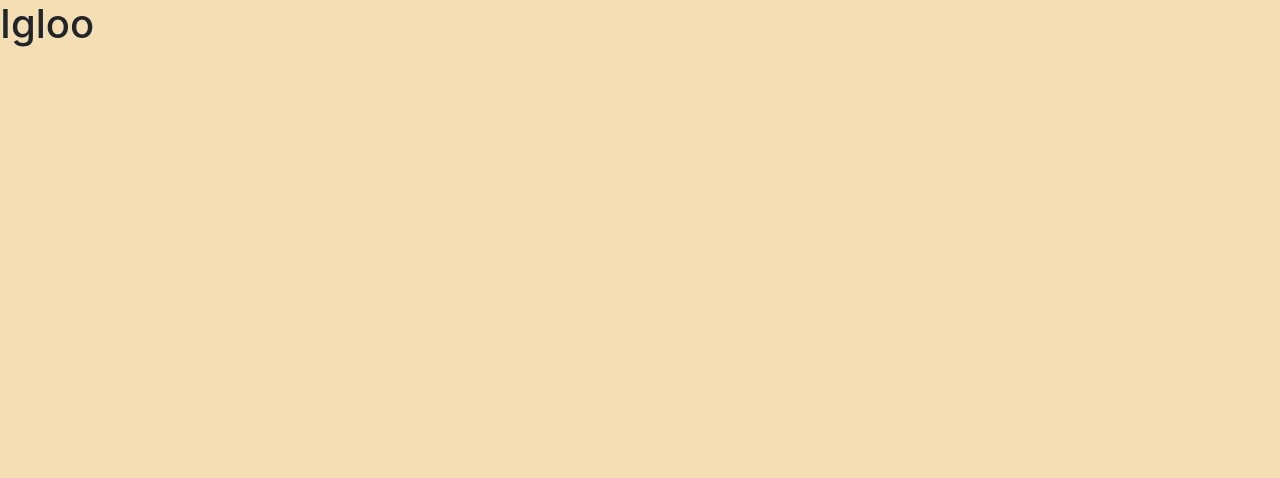
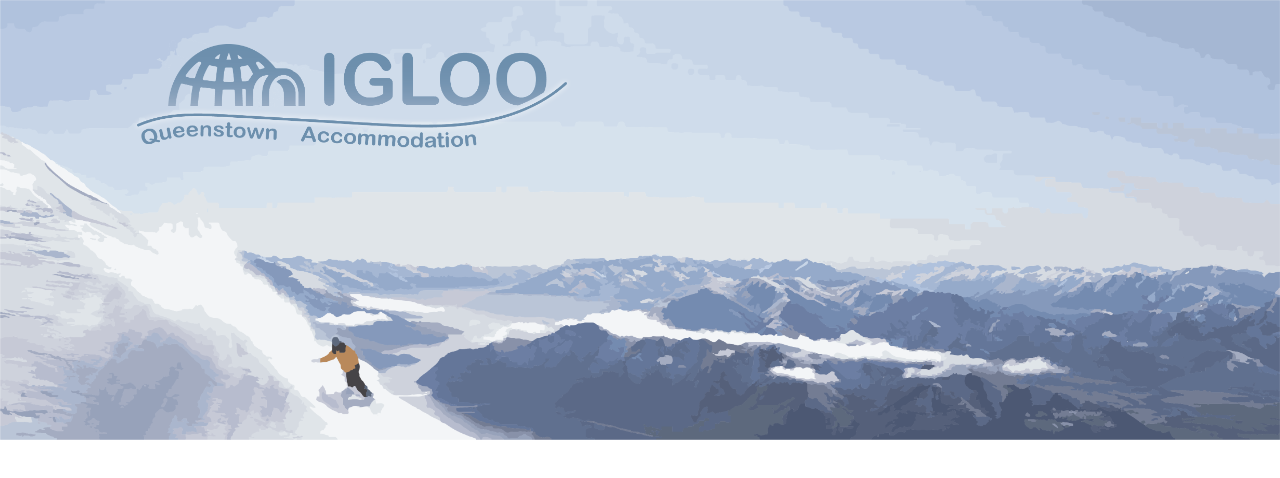
Before and after one commit to NathanRomanos/Igloo, a plain HTML site: page index.html in a window 1280 px wide. Drawn offline with nearby package versions, Linux system fonts and the light colour scheme.

Commit message:
Banner done

```diff
--- a/index.html
+++ b/index.html
@@ -19,7 +19,11 @@
     <title>Igloo</title>
   </head>
   <body>
-    <h1>Igloo</h1>
+
+    <div class="header">
+      <img class="headerImg" src="images/IglooBanner@2x.png" alt="">
+      <img class="headerLogo" src="images/IglooLogo2@2x.png" alt="">
+    </div>
 
 
 
--- a/sass/style.scss
+++ b/sass/style.scss
@@ -6,7 +6,15 @@
 
 
 
-
-*{
-  background-color: wheat;
+.header {
+  position: relative;
+  .headerImg {
+    width: 100vw;
+  }
+  .headerLogo {
+    position: absolute;
+    top: 10%;
+    left: 10%;
+    width: 35%;
+  }
 }
```
Also changed, not shown: css/style.css, images/IglooBanner@2x.png (added), images/IglooLogo2@2x.png (added), 1 other file.
